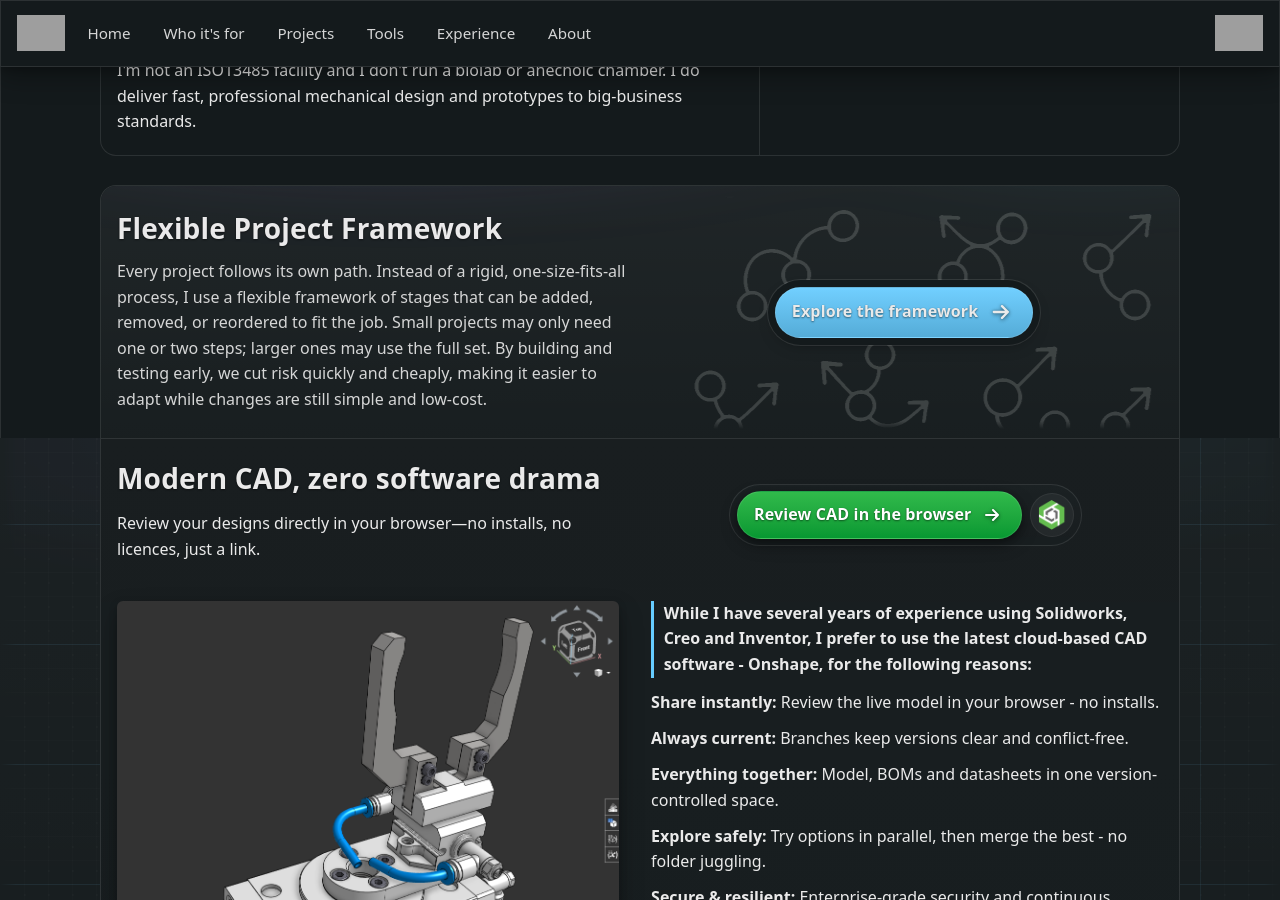
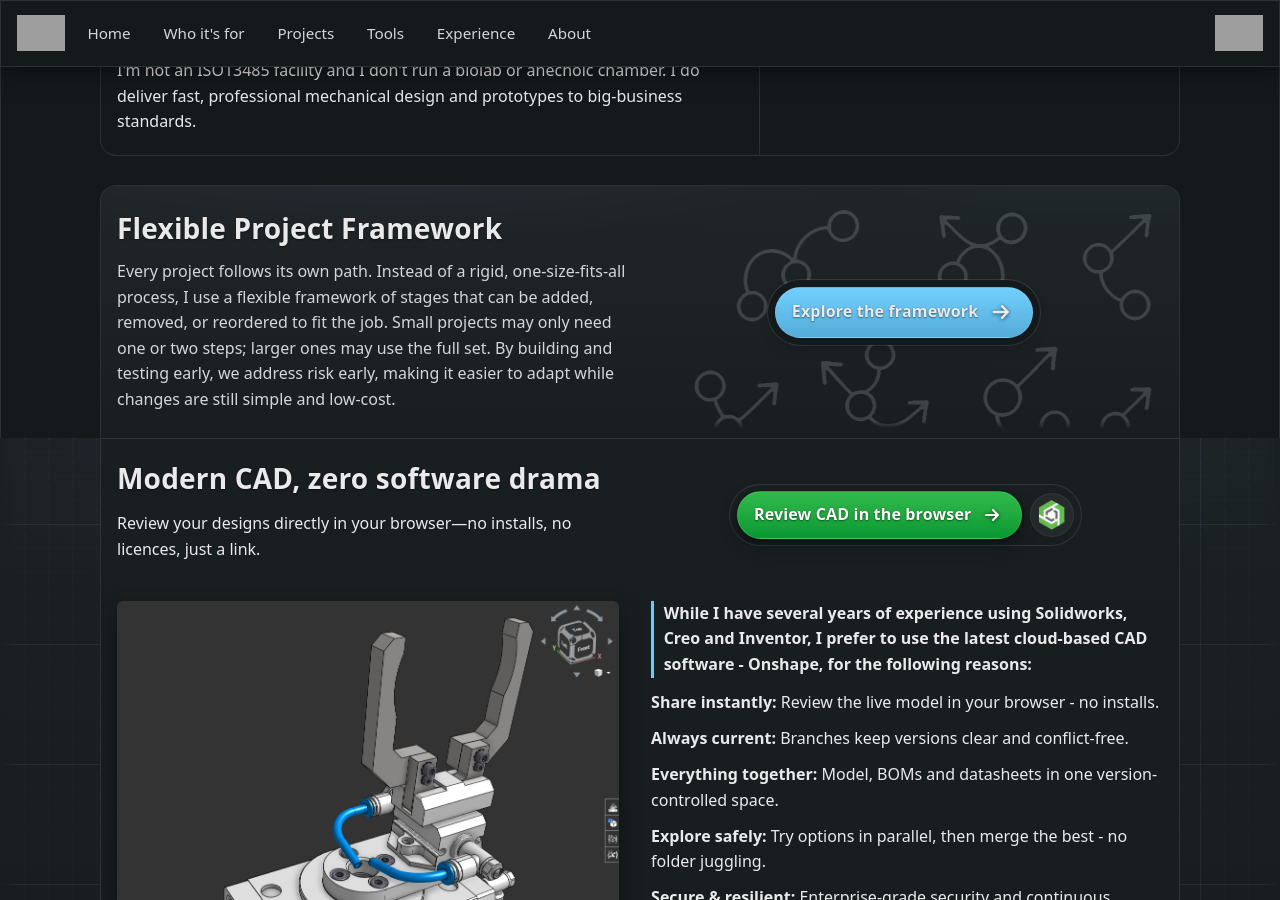
Before and after one commit to JamesAIzzard/jamesaizzard.github.io, a Jekyll site: the page built from index.html, in a window 1280 px wide and 900 px high, scrolled down 1379 px. Built offline with Jekyll 4.4.1, drawn with Linux system fonts in a browser that asks for light colours; some web fonts are replaced; grey boxes are pictures that could not be loaded.

Commit message:
Fix wording in subheading for clarity on risk management approach

```diff
--- a/_data/flexible_framework.yml
+++ b/_data/flexible_framework.yml
@@ -1,5 +1,5 @@
 subheading: >-
-  Every project follows its own path. Instead of a rigid, one-size-fits-all process, I use a flexible framework of stages that can be added, removed, or reordered to fit the job. Small projects may only need one or two steps; larger ones may use the full set. By building and testing early, we cut risk quickly and cheaply, making it easier to adapt while changes are still simple and low-cost.
+  Every project follows its own path. Instead of a rigid, one-size-fits-all process, I use a flexible framework of stages that can be added, removed, or reordered to fit the job. Small projects may only need one or two steps; larger ones may use the full set. By building and testing early, we address risk early, making it easier to adapt while changes are still simple and low-cost.
 
 intro:
   - The following stages form a flexible map of typical work. Small projects may omit steps. Progress is not always linear.
```
